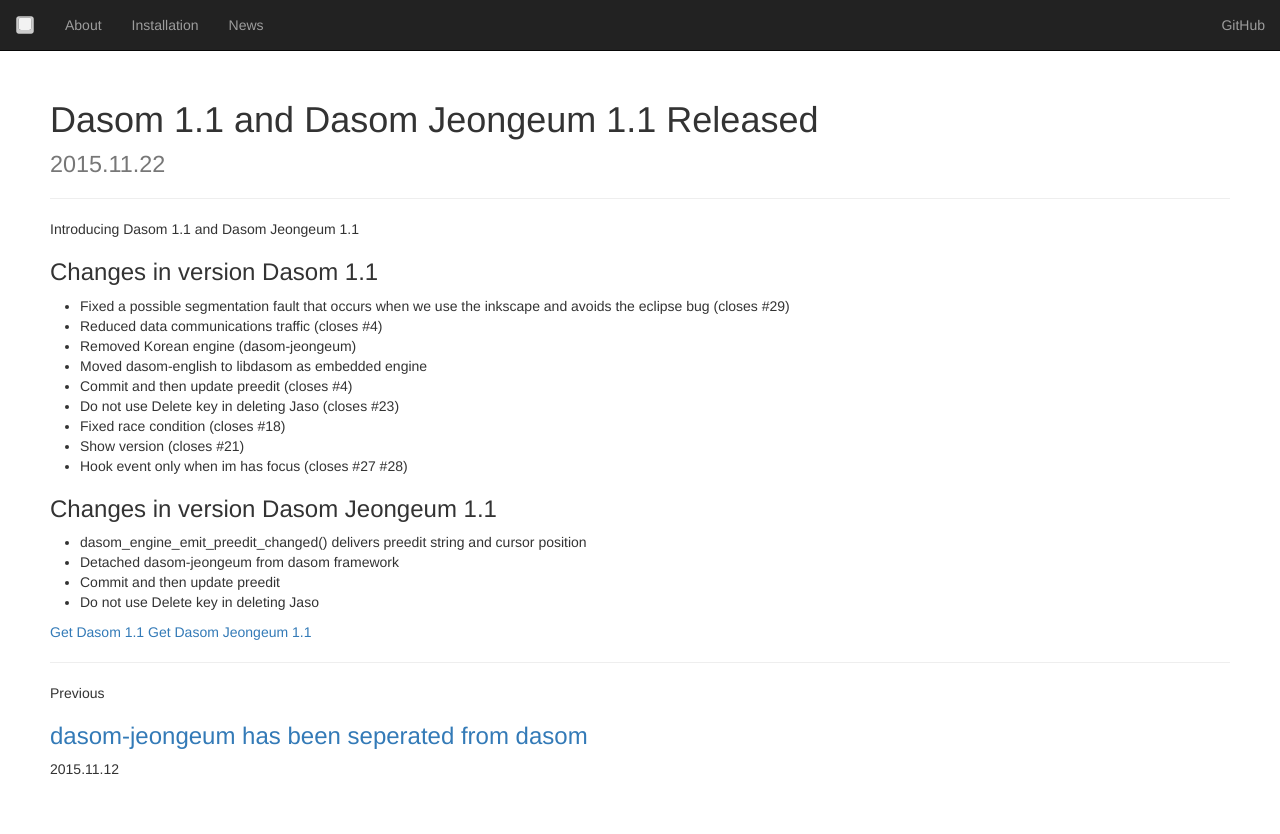
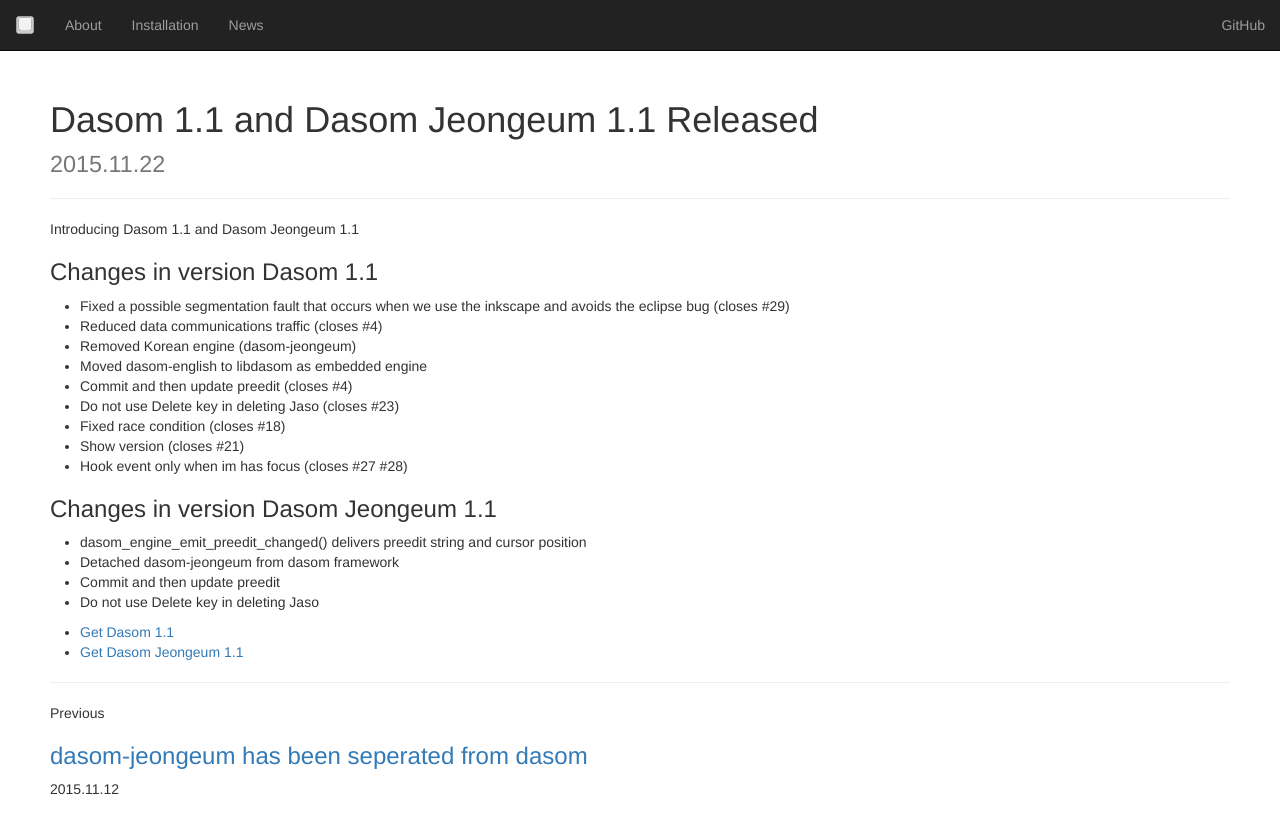
Before and after one commit to dasom-im/dasom-im.github.io, a Jekyll site: the page built from _posts/2015-11-22-dasom-1.1-dasom-jeongeum-1.1-released.md, in a window 1280 px wide. Shown: the top 834 px of the page. Built offline with Jekyll 4.4.1, drawn with Linux system fonts in a browser that asks for light colours.

```diff
--- a/_posts/2015-11-22-dasom-1.1-dasom-jeongeum-1.1-released.md
+++ b/_posts/2015-11-22-dasom-1.1-dasom-jeongeum-1.1-released.md
@@ -26,5 +26,5 @@ Introducing Dasom 1.1 and Dasom Jeongeum 1.1
  - Commit and then update preedit
  - Do not use Delete key in deleting Jaso
 
-[Get Dasom 1.1](https://github.com/dasom-im/dasom/releases/tag/1.1)
-[Get Dasom Jeongeum 1.1](https://github.com/dasom-im/dasom-jeongeum/releases/tag/1.1)
+ - [Get Dasom 1.1](https://github.com/dasom-im/dasom/releases/tag/1.1)
+ - [Get Dasom Jeongeum 1.1](https://github.com/dasom-im/dasom-jeongeum/releases/tag/1.1)
```
